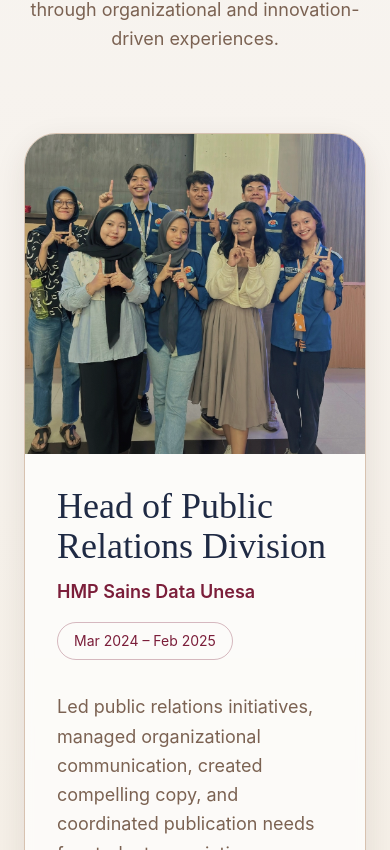
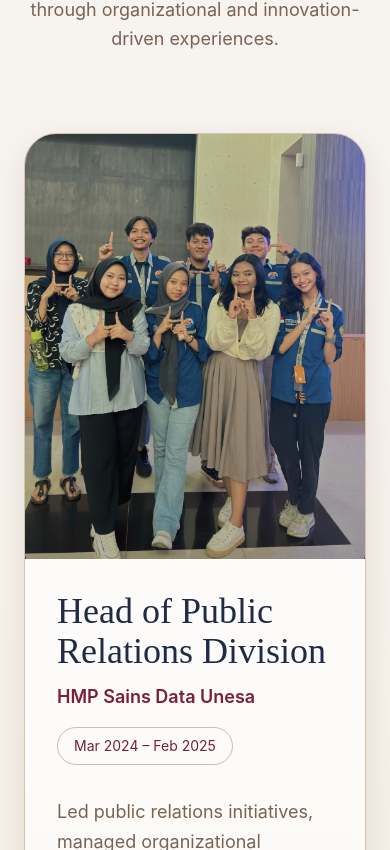
Before and after one commit to Dianayuww/college, a React (Vite) app: page / in a window 390 px wide. Shown: the part 6674-7524 px from the top of the page. Built offline with nearby package versions, Linux system fonts and the light colour scheme.

Commit message:
Update div height to be responsive in App.jsx

```diff
--- a/src/App.jsx
+++ b/src/App.jsx
@@ -652,7 +652,7 @@ export default function App() {
           }`}
         >
           <div className="grid md:grid-cols-3">
-            <div className="relative h-[320px] overflow-hidden">
+            <div className="relative h-full min-h-[320px] overflow-hidden">
               <img
                 src={work.image}
                 alt={work.title}
```
